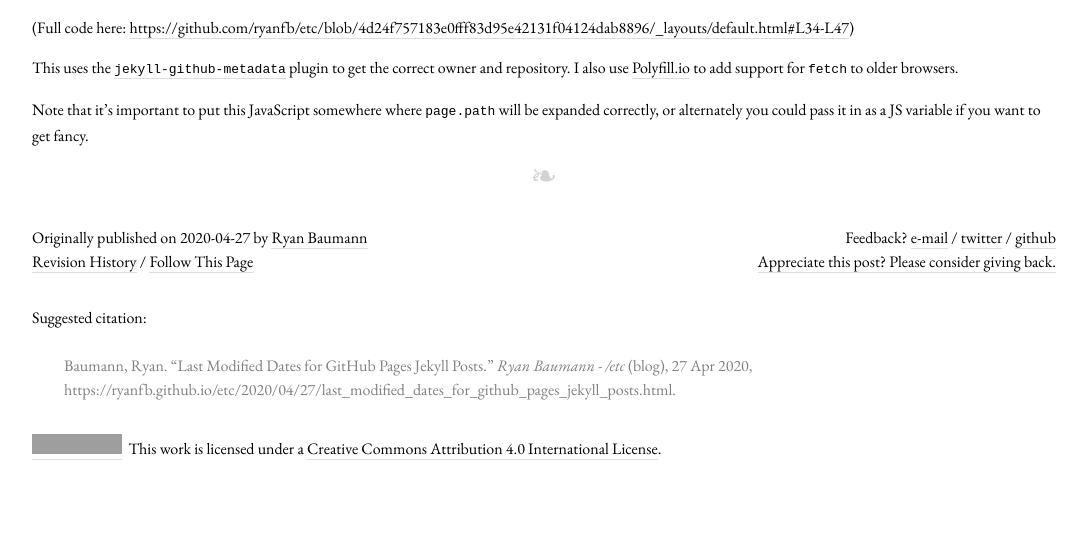
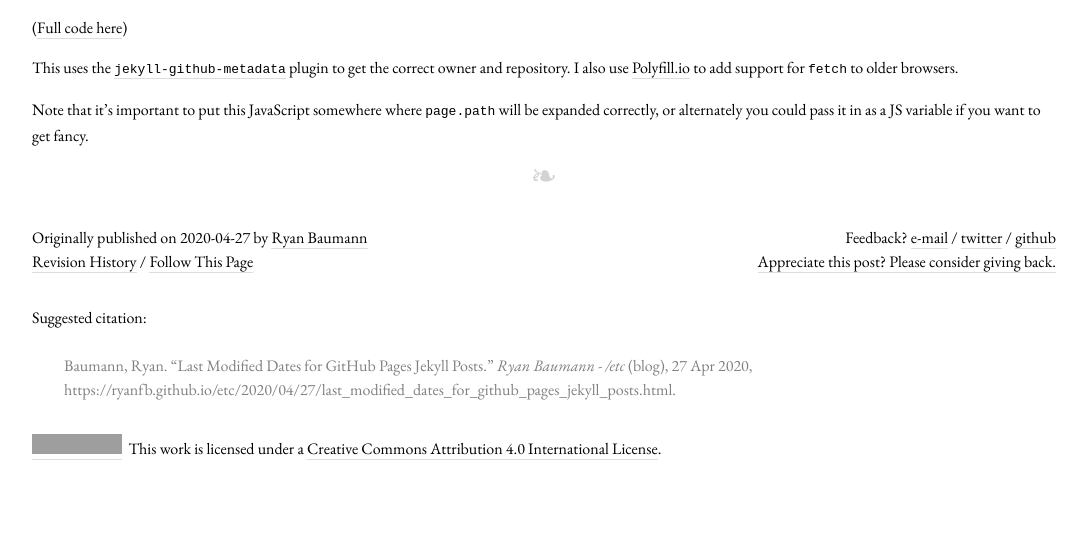
Before and after one commit to ryanfb/etc, a Jekyll site: the page built from _posts/2020-04-27-last_modified_dates_for_github_pages_jekyll_posts.md, in a window 1280 px wide. Shown: the part 568-1109 px from the top of the page, without its empty margins (96-1183 px from the left). Built offline with Jekyll 4.4.1, drawn with Linux system fonts in a browser that asks for light colours; nearby versions of some CDN libraries; grey boxes are pictures that could not be loaded.

Commit message:
Inline link

```diff
--- a/_posts/2020-04-27-last_modified_dates_for_github_pages_jekyll_posts.md
+++ b/_posts/2020-04-27-last_modified_dates_for_github_pages_jekyll_posts.md
@@ -8,7 +8,7 @@ For this blog, I decided to add a small bit of JavaScript to my default layout w
 
 <script src="https://gist.github.com/ryanfb/6ffdb5dc3f338f553711a452d2a4136b.js"></script>
 
-(Full code here: <https://github.com/ryanfb/etc/blob/4d24f757183e0fff83d95e42131f04124dab8896/_layouts/default.html#L34-L47>)
+([Full code here](https://github.com/ryanfb/etc/blob/4d24f757183e0fff83d95e42131f04124dab8896/_layouts/default.html#L34-L47))
 
 This uses the [`jekyll-github-metadata`](https://github.com/jekyll/github-metadata) plugin to get the correct owner and repository. I also use [Polyfill.io](https://polyfill.io/v3/) to add support for `fetch` to older browsers.
 
```
